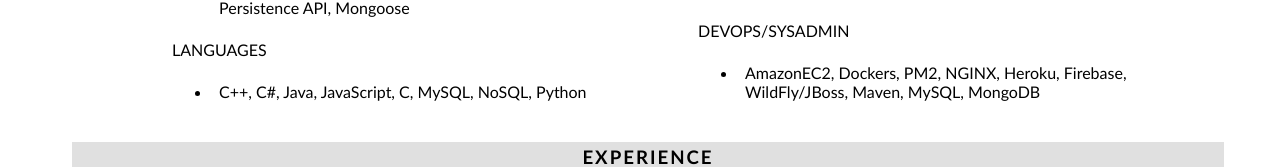
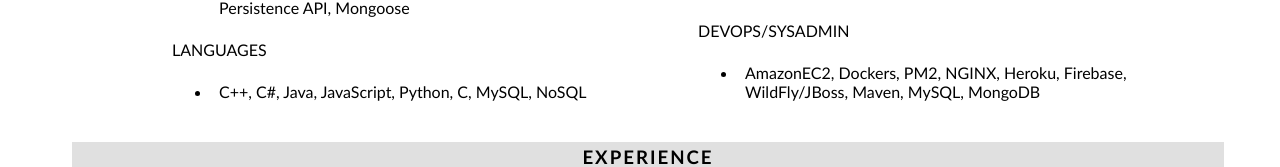
Before and after one commit to joecof/resume.joeco.me, a React (Create React App) app in the folder view/: page / in a window 1280 px wide. Shown: the part 441-608 px from the top of the page. Built offline with nearby package versions, Linux system fonts and the light colour scheme.

Commit message:
minor edit on resume

```diff
--- a/view/src/components/paperResume/PaperResume.js
+++ b/view/src/components/paperResume/PaperResume.js
@@ -77,7 +77,7 @@ class PaperResume extends Component {
           title3 = "FRONTEND FRAMEWORKS"
           title4 = "DEVOPS/SYSADMIN"
           d1 = "Node, ASP.Net, JWT.io, Express.js, Socket.io, Phaser.js, Java Persistence API, Mongoose"
-          d2 = "C++, C#, Java, JavaScript, C, MySQL, NoSQL, Python"
+          d2 = "C++, C#, Java, JavaScript, Python, C, MySQL, NoSQL"
           d3 = "React, Material UI, Bootstrap, PrimeFaces, JavaServer Faces"
           d4 = "AmazonEC2, Dockers, PM2, NGINX, Heroku, Firebase, WildFly/JBoss, Maven, MySQL, MongoDB"
         />
```
Also changed, not shown: 1 other file (tests, documents, lock files or other folders).
